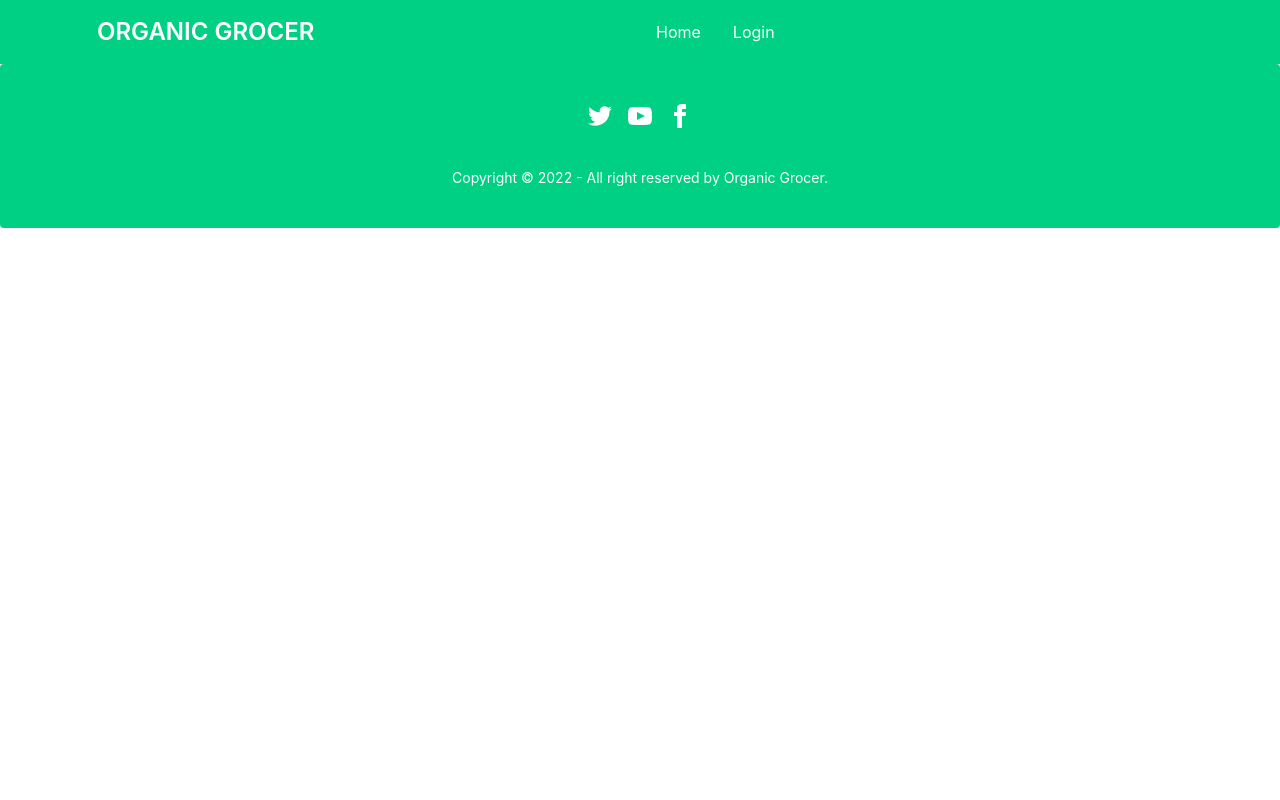
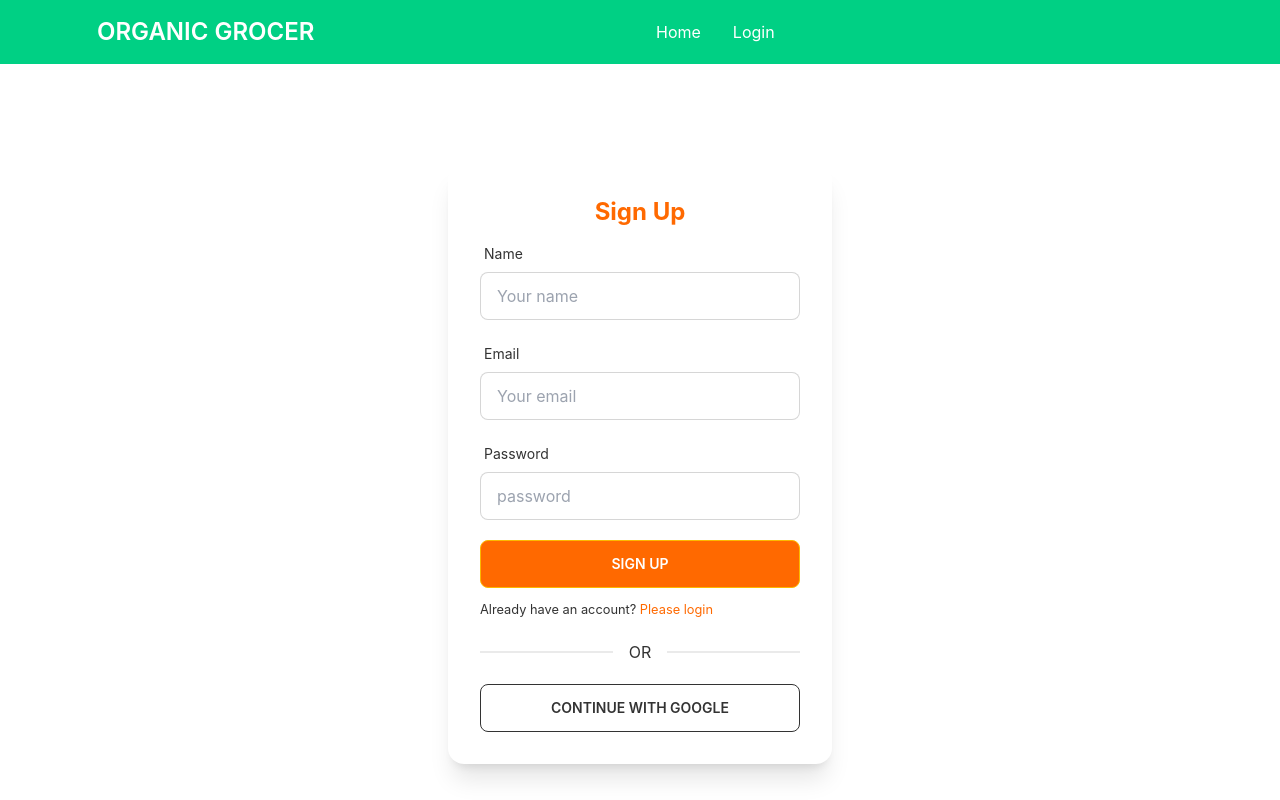
Before and after one commit to proloycb0/organic-grocer-warehouse-client, a React (Create React App) app: page /signup in a window 1280 px wide. Shown: the top 800 px of the page. Built offline with nearby package versions, Linux system fonts and the light colour scheme; no server answers.

Commit message:
inventories detail completed

```diff
--- a/src/pages/Home/Inventories.js
+++ b/src/pages/Home/Inventories.js
@@ -3,6 +3,7 @@ import { useQuery } from 'react-query';
 import Slider from 'react-slick';
 import Inventory from './Inventory';
 import { useNavigate } from 'react-router-dom';
+import Loading from '../Shared/Loading';
 
 const Inventories = () => {
     const { data: inventories, isLoading } = useQuery('inventories', () => fetch('http://localhost:5000/inventory')
@@ -11,6 +12,9 @@ const Inventories = () => {
 
     const navigate = useNavigate();
 
+    if (isLoading) {
+        return <Loading />
+    }
     function SamplePrevArrow(props) {
         const { className, style, onClick } = props;
         return (
--- a/src/pages/Home/InventoryDetail.js
+++ b/src/pages/Home/InventoryDetail.js
@@ -1,9 +1,85 @@
-import React from 'react';
+import React, { useEffect, useState } from 'react';
+import { useParams } from 'react-router-dom';
+import Loading from '../Shared/Loading';
+import { toast } from 'react-toastify';
 
 const InventoryDetail = () => {
+    const { id } = useParams();
+    const [inventory, setInventory] = useState({});
+    const [isReload, setIsReload] = useState(true);
+    useEffect(() => {
+        fetch(`http://localhost:5000/inventory/${id}`)
+        .then(res => res.json())
+        .then(data => setInventory(data))
+    },[isReload])
+
+    const { image, name, price, quantity, supplier, description } = inventory;
+    const handleQuantity = () => {
+        console.log(quantity)
+        let newQuantity = parseInt(quantity);
+
+        if(newQuantity > 0) {
+            const updateQuantity = newQuantity - 1;
+
+            const url = `http://localhost:5000/updateQuantity/${id}`;
+            fetch(url, {
+                method: 'PUT',
+                headers: {
+                    "content-type": "application/json",
+                },
+                body: JSON.stringify({updateQuantity}),
+            })
+                .then(res => res.json())
+                .then(data => {
+                    console.log(data)
+                    setIsReload(!isReload);
+                });
+        }
+        else{
+            toast('product sold out')
+        }
+    }
+    const handleQuantityForm = (event) => {
+        event.preventDefault();
+        const oldQuantity = parseInt(quantity);
+        const newQuantity = parseInt(event.target.newQuantity.value);
+
+        if(newQuantity >= 0) {
+            const updateQuantity = oldQuantity + newQuantity;
+
+            fetch(`http://localhost:5000/updateQuantity/${id}`, {
+                method: "PUT",
+                headers: {
+                    "content-type": "application/json",
+                },
+                body: JSON.stringify({updateQuantity}),
+            })
+            .then(res => res.json())
+            .then(data => {
+                setIsReload(!isReload);
+                event.target.reset();
+            })
+        }else {
+            toast.error ("Negative/String Value Not Added")
+        }
+    }
     return (
-        <div>
-
+        <div style={{ width: '32rem' }} className='mx-auto mt-3 mb-3 container'>
+            <div className="card bg-base-100 shadow-2xl">
+                <figure><img src={image} alt="" /></figure>
+                <div className="card-body">
+                    <h2 className="card-title text-accent text-xl">{name}</h2>
+                    <p><small>{description}</small></p>
+                    <p><small>Price: ${price}</small></p>
+                    <p><small>Quantity: {quantity} KG</small></p>
+                    <p><small>Supplier: {supplier}</small></p>
+                </div>
+                <button onClick={handleQuantity} className='btn bg-accent text-white ml-3 w-1/2 mb-3'>{inventory.quantity === 0 ? "Sold Out" : "Delivered"}</button>
+                <form className='mb-2' onSubmit={handleQuantityForm}>
+                    <input type="text" name="newQuantity" placeholder="Type here" class="input input-bordered w-1/4 ml-2 mr-2" />
+                    <input type="submit" className='btn bg-accent text-white border-0 text-light' value="Add Quantity" />
+                </form>
+            </div>
         </div>
     );
 };
--- a/src/pages/Login/SignUp.js
+++ b/src/pages/Login/SignUp.js
@@ -1,9 +1,124 @@
 import React from 'react';
+import { useCreateUserWithEmailAndPassword, useSendEmailVerification, useSignInWithGoogle, useUpdateProfile } from 'react-firebase-hooks/auth';
+import { useForm } from 'react-hook-form';
+import { Link, useNavigate } from 'react-router-dom';
+import auth from '../../firebase.init';
+import Loading from '../Shared/Loading';
+
 
 const SignUp = () => {
+    const { register, formState: { errors }, handleSubmit } = useForm();
+    const [
+        createUserWithEmailAndPassword,
+        user,
+        loading,
+        error,
+    ] = useCreateUserWithEmailAndPassword(auth);
+    const [updateProfile, updating, updateError] = useUpdateProfile(auth);
+    const [sendEmailVerification, sending] = useSendEmailVerification(auth);
+    const [signInWithGoogle, gUser, gLoading, gError] = useSignInWithGoogle(auth);
+    const navigate = useNavigate();
+
+    let signUpError;
+
+    if(loading || gLoading || updating || sending){
+        return <Loading/>
+    }
+    if(user || gUser){
+        navigate('/');
+    }
+    if(error || gError || updateError){
+        signUpError = <p className='text-red-500'><small>{error?.message || gError?.message || updateError?.message}</small></p>
+    }
+    const onSubmit = async (data) => {
+        console.log(data);
+        await createUserWithEmailAndPassword(data.email, data.password);
+        await updateProfile({displayName: data.name, email: data.email});
+        await sendEmailVerification();
+    }
     return (
-        <div>
-
+        <div className='flex h-screen justify-center items-center'>
+            <div className="card w-96 bg-base-100 shadow-xl">
+                <div className="card-body">
+                    <h2 className="text-center text-accent text-2xl font-bold">Sign Up</h2>
+                    <form onSubmit={handleSubmit(onSubmit)}>
+                        <div className="form-control w-full max-w-xs">
+                            <label className="label">
+                                <span className="label-text">Name</span>
+                            </label>
+                            <input
+                                {...register("name", {
+                                    required: {
+                                        value: true,
+                                        message: 'Name is required'
+                                    }
+                                })}
+                                type="text"
+                                name="name"
+                                placeholder="Your name"
+                                className="input input-bordered w-full max-w-xs"
+                            />
+                            <label className="label">
+                                {errors.name?.type === 'required' && <span className="label-text-alt text-red-500">{errors.name.message}</span>}
+                            </label>
+                        </div>
+                        <div className="form-control w-full max-w-xs">
+                            <label className="label">
+                                <span className="label-text">Email</span>
+                            </label>
+                            <input
+                                {...register("email", {
+                                    required: {
+                                        value: true,
+                                        message: 'Email is required'
+                                    },
+                                    pattern: {
+                                        value: /[a-z0-9]+@[a-z]+\.[a-z]{2,3}/,
+                                        message: 'Provide a valid email'
+                                    }
+                                })}
+                                type="email"
+                                name="email"
+                                placeholder="Your email"
+                                className="input input-bordered w-full max-w-xs"
+                            />
+                            <label className="label">
+                                {errors.email?.type === 'required' && <span className="label-text-alt text-red-500">{errors.email.message}</span>}
+                                {errors.email?.type === 'pattern' && <span className="label-text-alt text-red-500">{errors.email.message}</span>}
+                            </label>
+                        </div>
+                        <div className="form-control w-full max-w-xs">
+                            <label className="label">
+                                <span className="label-text">Password</span>
+                            </label>
+                            <input
+                                {...register("password", {
+                                    required: {
+                                        value: true,
+                                        message: 'Password is required'
+                                    },
+                                    minLength: {
+                                        value: 6,
+                                        message: 'Must be 6 characters or more longer'
+                                    }
+                                })}
+                                type="password"
+                                placeholder="password"
+                                className="input input-bordered w-full max-w-xs"
+                            />
+                            <label className="label">
+                                {errors.password?.type === 'required' && <span className="label-text-alt text-red-500">{errors.password.message}</span>}
+                                {errors.password?.type === 'minLength' && <span className="label-text-alt text-red-500">{errors.password.message}</span>}
+                            </label>
+                        </div>
+                        {signUpError}
+                        <input className='btn bg-accent text-white w-full max-w-xs mt-1' type="submit" value="Sign Up" />
+                    </form>
+                    <p><small>Already have an account? <Link className='text-accent' to="/login">Please login</Link></small></p>
+                    <div className="divider">OR</div>
+                    <button onClick={() => signInWithGoogle()} className="btn btn-outline uppercase">Continue with Google</button>
+                </div>
+            </div>
         </div>
     );
 };
```
